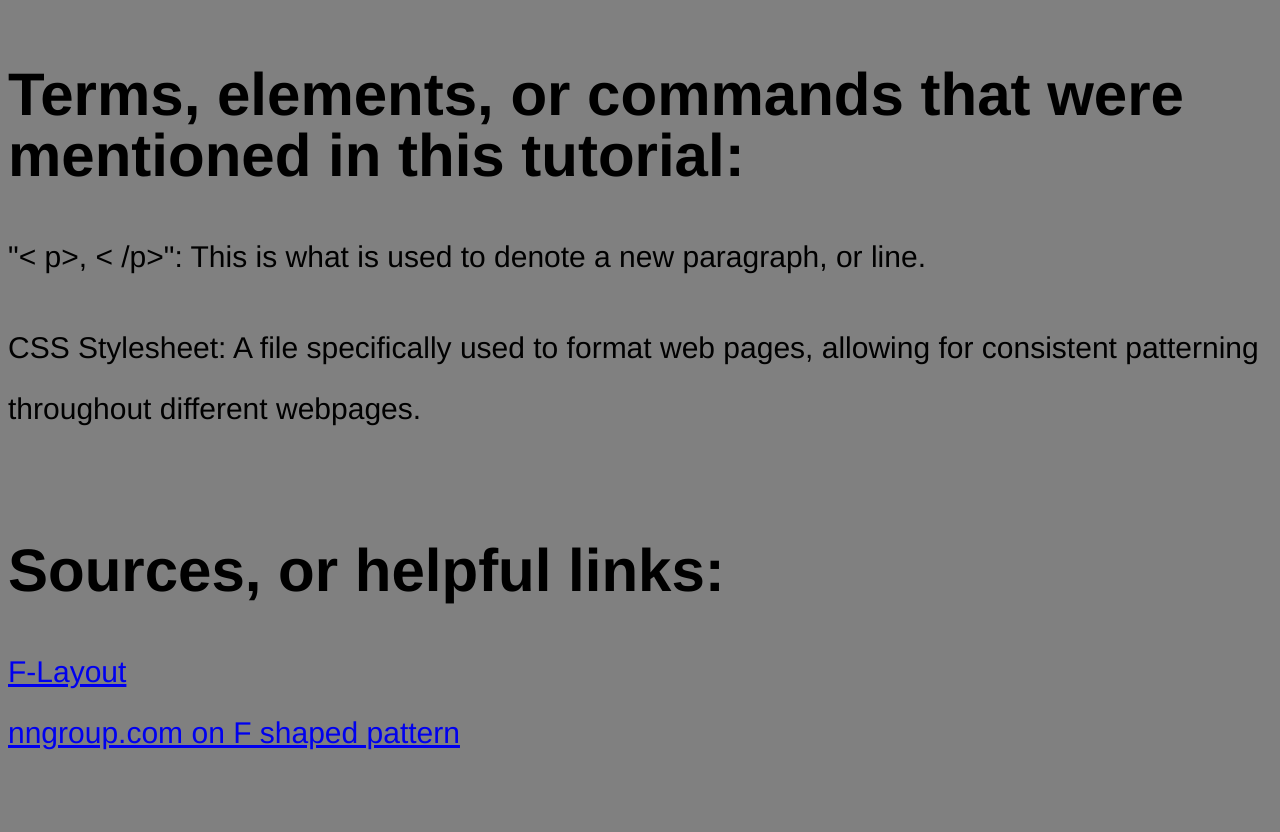
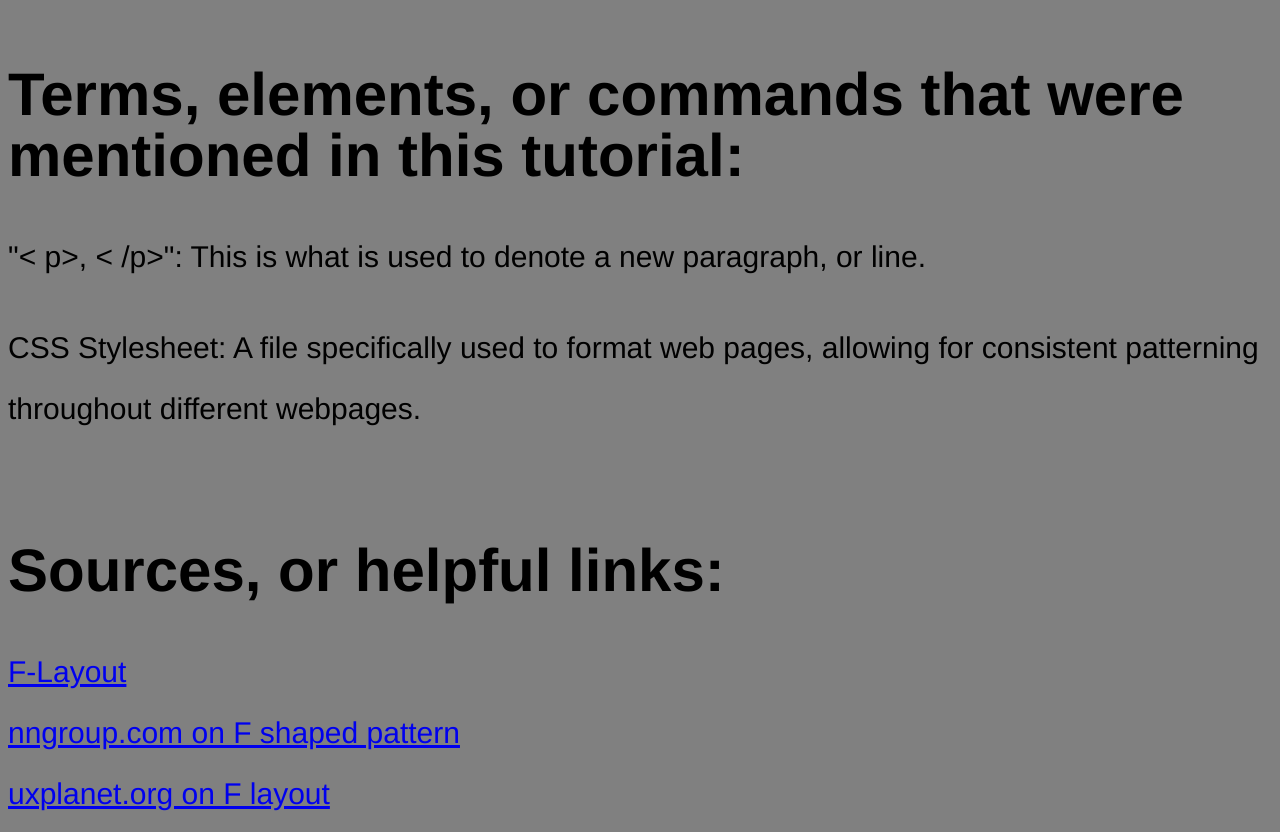
Before and after one commit to Takosheen/IS117Project1, a website: page IS117 Project 1/dist/tutorial3.html in a window 1280 px wide. Shown: the part 3069-3901 px from the top of the page. Before the commit the page ends 3840 px from the top, so only its background shows below. Drawn offline with Linux system fonts and the light colour scheme.

Commit message:
Task: Added another source.

```diff
--- a/IS117 Project 1/dist/tutorial3.html
+++ b/IS117 Project 1/dist/tutorial3.html
@@ -61,6 +61,7 @@
       <h1><br>Sources, or helpful links:</h1>
       <a href="https://webdesign.tutsplus.com/articles/understanding-the-f-layout-in-web-design--webdesign-687">F-Layout</a>
       <a href="https://www.nngroup.com/articles/f-shaped-pattern-reading-web-content/"><br>nngroup.com on F shaped pattern</a>
+      <a href="https://uxplanet.org/f-shaped-pattern-for-reading-content-80af79cd3394"><br>uxplanet.org on F layout</a>
     </main>
 </div>
 </body>
```
